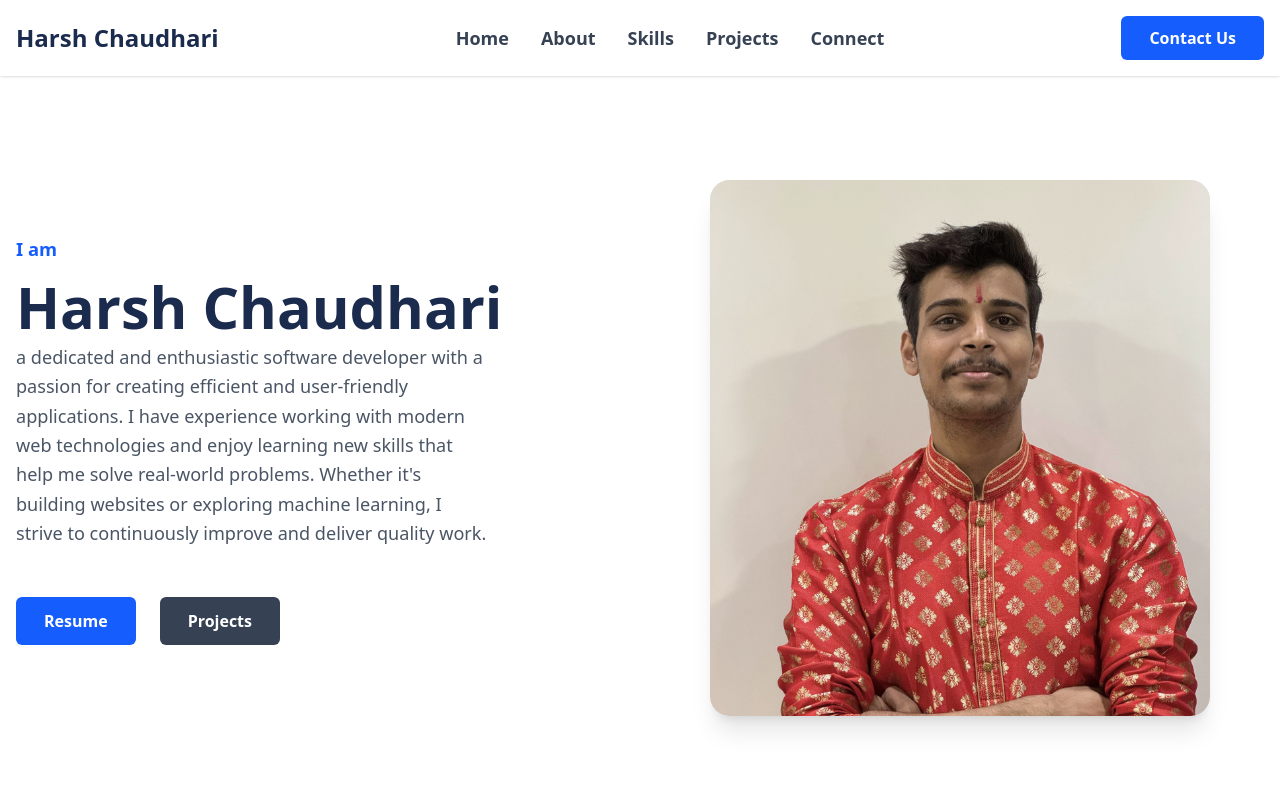
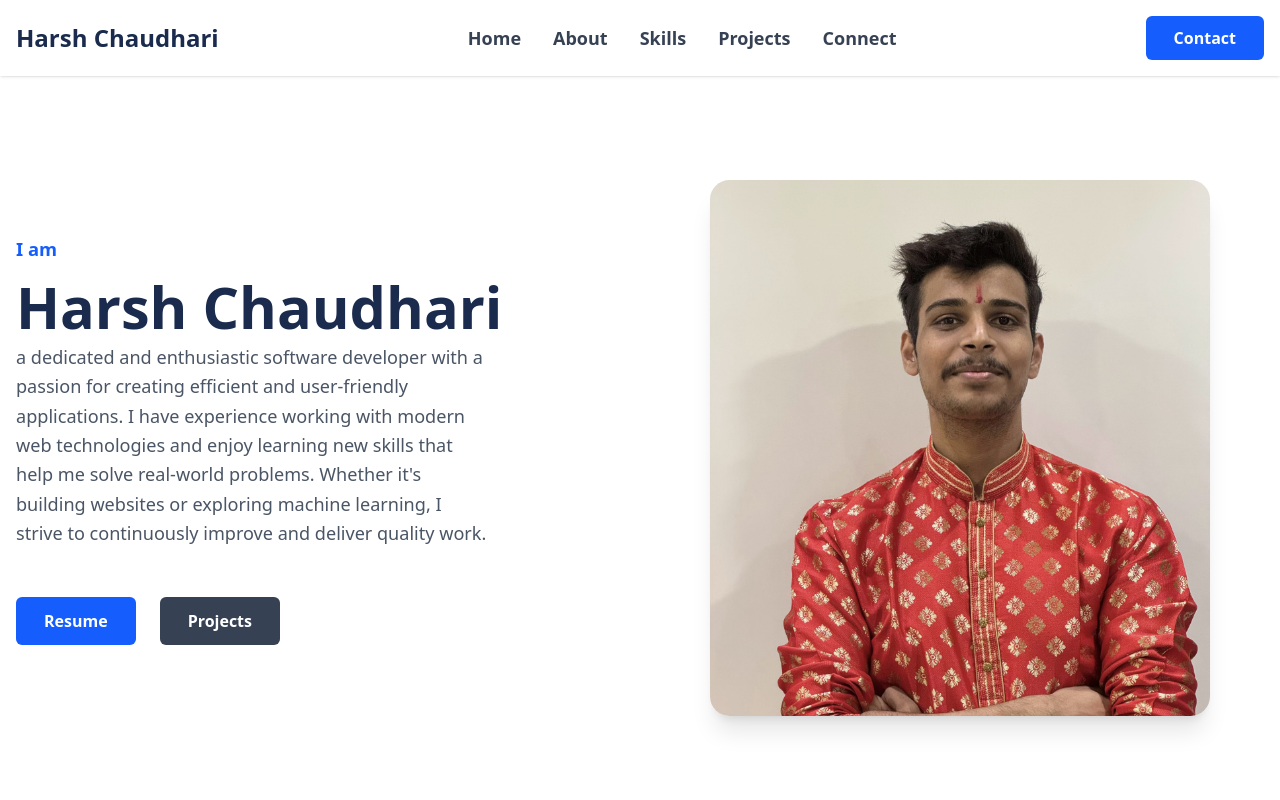
Before and after one commit to ImHarshhh/Portfolio, a React (Vite) app: page / in a window 1280 px wide. Shown: the top 800 px of the page. Built offline with nearby package versions, Linux system fonts and the light colour scheme.

Commit message:
changing contact us to contact

```diff
--- a/components/Contact.jsx
+++ b/components/Contact.jsx
@@ -20,7 +20,7 @@ function Contact() {
 
         {/* Right Side Form */}
         <div className="w-full md:w-1/2 p-8 sm:p-12 flex flex-col justify-center">
-          <h2 className="text-3xl sm:text-4xl font-bold text-blue-600 mb-4">Contact Us</h2>
+          <h2 className="text-3xl sm:text-4xl font-bold text-blue-600 mb-4">Contact</h2>
           <p className="text-gray-600 mb-6">
             Have a question or just want to say hi? We'd love to hear from you.
           </p>
--- a/components/Navbar.jsx
+++ b/components/Navbar.jsx
@@ -31,7 +31,7 @@ const Navbar = () => {
 
 
         <a href="#contact" className="hidden md:inline-block px-7 py-2.5 rounded-md bg-blue-600 text-white text-base font-semibold hover:bg-blue-700 transition-all">
-          Contact Us
+          Contact
         </a>
       </div>
     </header>
```
